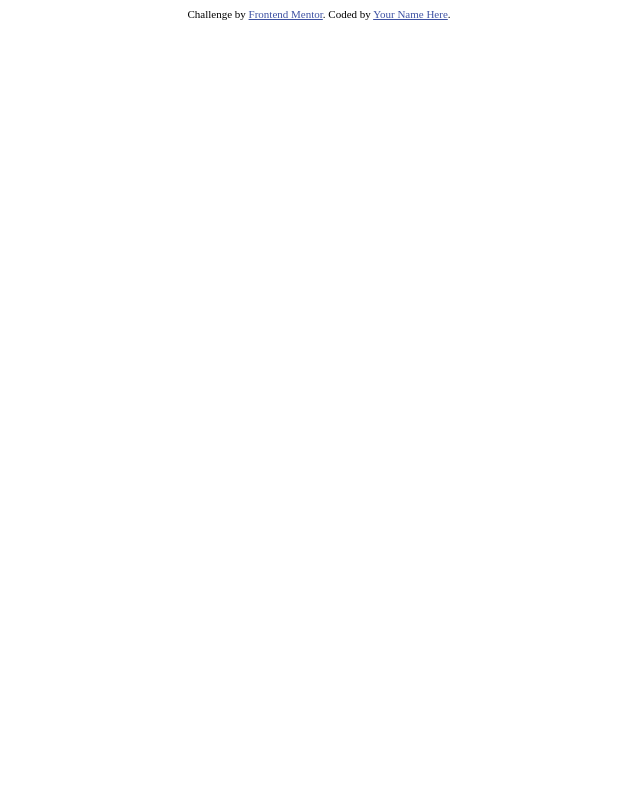
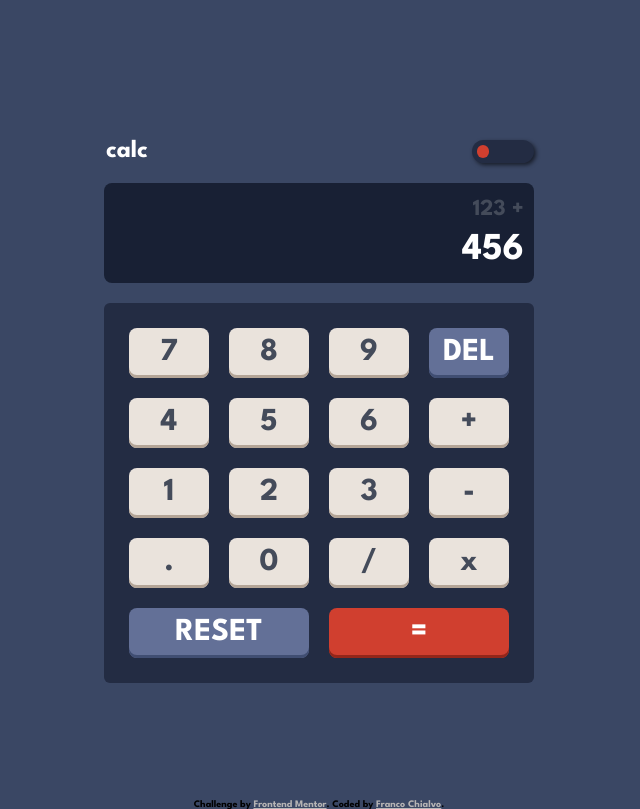
Before and after one commit to fchialvo/calculator-app, a plain HTML site: page index.html in a window 1280 px wide. Shown: the whole page, without its empty margins (321-961 px from the left). Drawn offline with Linux system fonts and the light colour scheme.

Commit message:
calculator design #1

```diff
--- a/index.html
+++ b/index.html
@@ -3,24 +3,59 @@
 <head>
   <meta charset="UTF-8">
   <meta name="viewport" content="width=device-width, initial-scale=1.0"> <!-- displays site properly based on user's device -->
-
   <link rel="icon" type="image/png" sizes="32x32" href="./images/favicon-32x32.png">
-
+  <link rel="preconnect" href="https://fonts.googleapis.com"><link rel="preconnect" href="https://fonts.gstatic.com" crossorigin><link href="https://fonts.googleapis.com/css2?family=League+Spartan:wght@700&display=swap" rel="stylesheet">
+  <link rel="stylesheet" href="styles/styles.css">
+  <script src="script/main.js" defer></script>
   <title>Frontend Mentor | Calculator app</title>
 
   <!-- Feel free to remove these styles or customise in your own stylesheet 👍 -->
   <style>
-    .attribution { font-size: 11px; text-align: center; }
-    .attribution a { color: hsl(228, 45%, 44%); }
+    .attribution { font-size: 10px; text-align: center; }
+    .attribution a { color: hsl(0, 1%, 71%); }
   </style>
 </head>
 <body>
-
-
-
+  <div class="calculator-grid">
+    <div class="top">
+      <p id="calc">calc</p>
+      <input type="checkbox" id="theme-toggler">
+	        <label id="theme-label" for="theme-toggler">
+            <div class="balls">
+              <span class="ball" id="one"></span>
+              <span class="ball" id="two"></span>
+              <span class="ball" id="three"></span>
+            </div>
+	        </label>
+    </div>
+    <div class="output">
+      <div class="previous-operand">123 +</div>
+      <div class="current-operand">456</div>
+    </div>
+    <div class="keypad">
+      <button class="btn-1">7</button>
+      <button class="btn-1">8</button>
+      <button class="btn-1">9</button>
+      <button class="btn-2">DEL</button>
+      <button class="btn-1">4</button>
+      <button class="btn-1">5</button>
+      <button class="btn-1">6</button>
+      <button class="btn-1">+</button>
+      <button class="btn-1">1</button>
+      <button class="btn-1">2</button>
+      <button class="btn-1">3</button>
+      <button class="btn-1">-</button>
+      <button class="btn-1">.</button>
+      <button class="btn-1">0</button>
+      <button class="btn-1">/</button>
+      <button class="btn-1">x</button>
+      <button class="span-two btn-2">RESET</button>
+      <button class="span-two btn-3"> = </button>
+    </div>
+  </div>
   <div class="attribution">
     Challenge by <a href="https://www.frontendmentor.io?ref=challenge" target="_blank">Frontend Mentor</a>.
-    Coded by <a href="#">Your Name Here</a>.
+    Coded by <a href="#">Franco Chialvo</a>.
   </div>
 </body>
 </html>
--- /dev/null
+++ b/script/main.js
@@ -0,0 +1,16 @@
+var balls = document.getElementsByClassName("ball");
+var arr = [...balls];
+
+arr.forEach((element, index) => {
+  element.addEventListener("click", () => {
+    element.style.opacity = "1";
+
+    arr
+      .filter(function (item) {
+        return item != element;
+      })
+      .forEach((item) => {
+        item.style.opacity = "0";
+      });
+  });
+});
--- /dev/null
+++ b/styles/styles.css
@@ -0,0 +1,203 @@
+*, *::before, *::after{
+    box-sizing: border-box;
+    font-family: 'League Spartan', sans-serif;
+    font-weight: 700;
+}
+
+body{
+    height: 100vh;
+    width: 100vw;
+    overflow: hidden;
+}
+
+:root{
+    --bg-color: hsl(222, 26%, 31%);
+    --keypad-color: hsl(223, 31%, 20%);
+    --screen-color: hsl(224, 36%, 15%);
+    --key-bg-color-1: hsl(225, 21%, 49%);
+    --key-shadow-color-1: hsl(224, 28%, 35%);
+    --key-bg-color-2: hsl(6, 63%, 50%);
+    --key-shadow-color-2: hsl(6, 70%, 34%);
+    --key-bg-color-3: hsl(30, 25%, 89%);
+    --key-shadow-color-3: hsl(28, 16%, 65%);
+    --text-color-1: hsl(221, 14%, 31%);
+    --text-color-2: hsl(0, 0%, 100%);
+}
+
+[data-theme="theme-2"]{
+    --bg-color: hsl(0, 0%, 90%);
+    --keypad-color: hsl(0, 5%, 81%);
+    --screen-color: hsl(0, 0%, 93%);
+    --key-bg-color-1: hsl(185, 42%, 37%);
+    --key-shadow-color-1: hsl(185, 58%, 25%);
+    --key-bg-color-2: hsl(25, 98%, 40%);
+    --key-shadow-color-2: hsl(25, 99%, 27%);
+    --key-bg-color-3: hsl(45, 7%, 89%);
+    --key-shadow-color-3: hsl(35, 11%, 61%);
+    --text-color-1: hsl(60, 10%, 19%);
+    --text-color-2: hsl(0, 0%, 100%);
+}
+
+
+[data-theme="theme-3"]{
+    --bg-color: hsl(268, 75%, 9%);
+    --keypad-color: hsl(268, 71%, 12%);
+    --key-bg-color-1: hsl(281, 89%, 26%);
+    --key-shadow-color-1: hsl(285, 91%, 52%);
+    --key-bg-color-2: hsl(176, 100%, 44%);
+    --key-shadow-color-2: hsl(177, 92%, 70%);
+    --key-bg-color-3: hsl(268, 47%, 21%);
+    --key-shadow-color-3:  hsl(290, 70%, 36%);
+    --text-color-1: hsl(52, 100%, 62%);
+    --text-color-2: hsl(198, 20%, 13%);
+    --text-color-3: hsl(0, 0%, 100%);
+}
+
+body{
+    padding:0;
+    margin:0;
+    background: var(--bg-color);
+}
+
+.calculator-grid{
+    display: grid;
+    justify-content: center;
+    align-content: center;
+    min-height: 100vh;
+    grid-template-columns: 430px;
+    grid-template-rows: 45px 100px 380px;
+    gap: 20px;
+}
+
+.keypad{
+    display: grid;
+    justify-content: center;
+    align-content: center;
+    grid-template-columns:repeat(4,80px);
+    grid-template-rows: repeat(5, 50px);
+    gap: 20px;
+    background-color: var(--keypad-color);
+    padding: 20px;
+    border-radius: 6px;
+}
+
+.keypad > button{
+    cursor: pointer;
+    font-size: 32px;
+    outline: none;
+    border:none;
+    border-radius: 8px;
+}
+.keypad > button.btn-1{
+    background-color: var(--key-bg-color-3);
+    color: var(--text-color-1);
+    box-shadow: inset 0px -3px 0px 0px var(--key-shadow-color-3);
+}
+.keypad > button.btn-2{
+    background-color: var(--key-bg-color-1);
+    color: var(--text-color-2);
+    box-shadow: inset 0px -3px 0px 0px var(--key-shadow-color-1);
+}
+.keypad > button.btn-3{
+    background-color: var(--key-bg-color-2);
+    color: var(--text-color-2);
+    box-shadow: inset 0px -3px 0px 0px var(--key-shadow-color-2);
+}
+
+.keypad > button.btn-1:active{
+    background-color: #f7f0e9;
+}
+.keypad > button.btn-2:active{
+    background-color: #707da4;
+}
+.keypad > button.btn-3:active{
+    background-color: #dd4c3c;
+}
+
+.span-two{
+    grid-column: span 2;
+}
+
+.output{
+    grid-column: 1 / -1;
+    background-color: var(--screen-color);
+    border-radius: 8px;
+    display: flex;
+    align-items: flex-end;
+    justify-content: space-around;
+    flex-direction: column;
+    padding: 10px;
+    word-wrap: break-word;
+    word-break: break-all;
+}
+
+.output .previous-operand{
+    color: var(--text-color-1);
+    font-size: 23px;
+}
+
+.output .current-operand{
+    color: var(--text-color-2);
+    font-size: 38px;
+}
+
+.top{
+    display: flex;
+    justify-content: space-between;
+    align-items: flex-end;
+    margin-left: 2px;
+    font-size: 25px;
+    color:white
+}
+
+/* THEME TOGGLER */
+
+#theme-toggler {
+	opacity: 0;
+	position: absolute;
+    display: none;
+}
+
+#theme-label {
+    display: flex;
+    justify-content: center;
+	line-height: 0.2em;
+	width: 2.5em;
+	height: 0.9em;
+	border-radius: 1.3em;
+	background: var(--keypad-color);
+	box-shadow: 2px 2px 4px rgba(0, 0, 0, 0.6);
+	position: relative;
+}
+
+.ball {
+	height: 0.5em;
+	width: 0.5em;
+	border-radius: 50%;
+	background: var(--key-bg-color-2);
+	position: absolute;
+	transition: transform 150ms linear;
+    cursor: pointer;
+}
+
+#one {
+    opacity: 1;
+    top: 0.2em;
+	left: 0.2em;
+}
+
+#two {
+    opacity: 0;
+    top: 0.2em;
+	left: 1em;
+}
+
+#three {
+    opacity: 0;
+    top: 0.2em;
+	left: 1.8em;
+}
+
+#calc{
+    margin: 0;
+}
```
